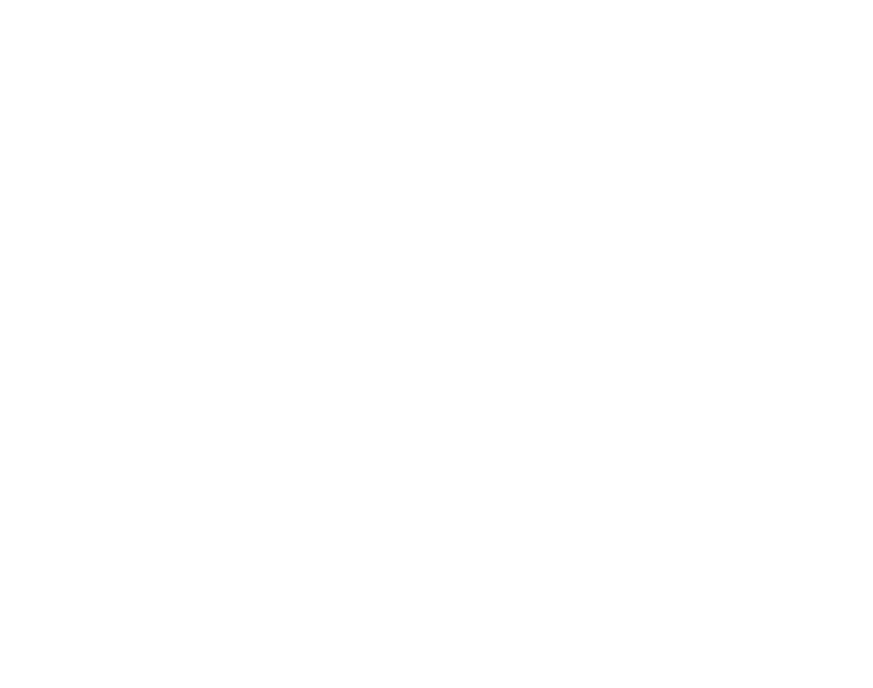
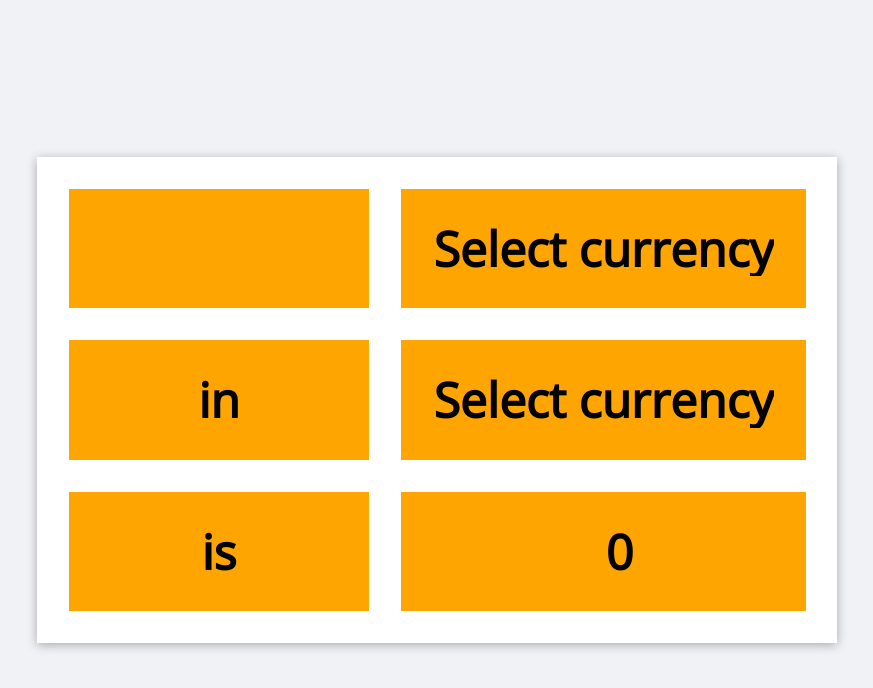
Before and after one commit to thatguyKacper/cryptocurrency-calculator, a plain HTML site: page index.html in a window 1280 px wide. Shown: the whole page, without its empty margins (203-1076 px from the left). Drawn offline with nearby package versions, Linux system fonts and the light colour scheme.

Commit message:
html & css

```diff
--- a/css/main.css
+++ b/css/main.css
@@ -0,0 +1,75 @@
+@import url('https://fonts.googleapis.com/css2?family=Open+Sans&display=swap');
+
+/* Global */
+
+* {
+  box-sizing: border-box;
+}
+
+body {
+  background-color: #f1f2f6;
+  font-family: 'Open Sans', sans-serif;
+  display: grid;
+  grid-template-rows: 1fr;
+  justify-content: center;
+  align-items: center;
+  min-height: 100vh;
+}
+
+.container {
+  max-width: 800px;
+  background: #fff;
+}
+
+/* Form */
+
+.container form {
+  border: 0;
+  display: grid;
+  grid-template-columns: auto 1fr;
+  grid-auto-rows: 1fr;
+  font-size: 3rem;
+  text-align: center;
+  font-weight: 600;
+  padding: 2rem;
+  box-shadow: 0 2px 10px rgba(0, 0, 0, 0.3);
+  grid-gap: 2rem;
+  align-items: stretch;
+}
+
+.container input,
+select {
+  margin: 0;
+  text-align: center;
+  font-weight: 600;
+  border: 0;
+}
+
+.container input,
+select:focus {
+  outline-color: #ff6348;
+}
+
+.container input {
+  width: 300px;
+}
+
+.container select {
+  background: none;
+  border: 0;
+  padding: 2rem;
+}
+
+.container form > * {
+  background: #ffa502;
+  margin: 0;
+  border-radius: 0;
+  -webkit-appearance: none;
+  display: grid;
+  align-content: center;
+}
+
+.to_amount {
+  padding-left: 2rem;
+  overflow: hidden;
+}
--- a/index.html
+++ b/index.html
@@ -14,6 +14,21 @@
 
 <body>
 
+  <div class="container">
+    <form>
+      <input type="number" name="from_amount">
+      <select name="from_currency">
+        <option value="">Select currency</option>
+      </select>
+      <p>in</p>
+      <select name="to_currency">
+        <option value="">Select currency</option>
+      </select>
+      <p>is</p>
+      <p class="to_amount">0</p>
+    </form>
+  </div>
+
   <script src="/js/main.js"></script>
 </body>
 
```
